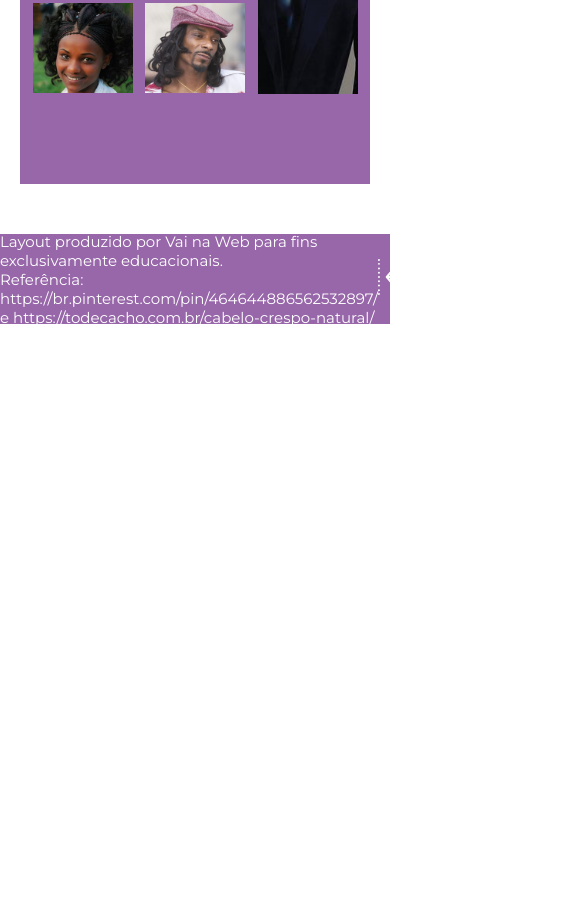
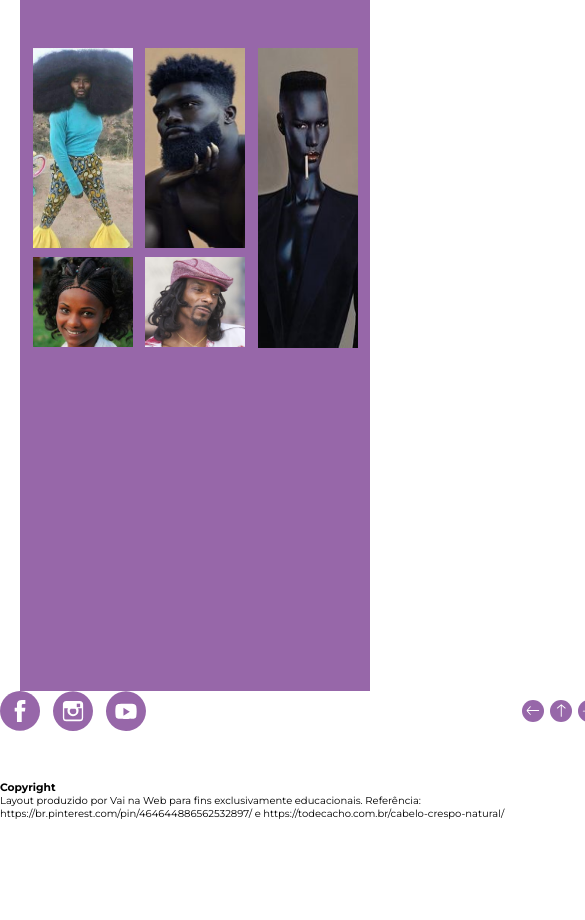
Before and after one commit to Luizgsmkw/Projeto-Crespos, a plain HTML site: page index.html in a window 390 px wide. Shown: the part 6319-7239 px from the top of the page, 585 px wide, since content can reach past the window. Before the commit the page ends 6646 px from the top, so only its background shows below. Drawn offline with nearby package versions, Linux system fonts and the light colour scheme.

Commit message:
fim do footer

```diff
--- a/index.html
+++ b/index.html
@@ -184,6 +184,16 @@
                 </div>
             </div>
         </section>
+        <section class="footer-responsivo">
+            <div class="redes-sociais-footer">
+                <img src="src/redes sociais.svg" alt="">
+                <img src="src/navegação (1).svg" alt="">
+            </div>
+            <div class="Copyright">
+                <h6>Copyright</h6>
+                <p>Layout produzido por Vai na Web para fins exclusivamente educacionais. Referência: https://br.pinterest.com/pin/464644886562532897/ e https://todecacho.com.br/cabelo-crespo-natural/</p>
+            </div>
+        </section>
     </footer>
 </body>
 
--- a/style.css
+++ b/style.css
@@ -18,6 +18,10 @@ a {
 }
 
 .colecao-fotos-responsivo {
+    display: none;
+}
+
+.footer-responsivo {
     display: none;
 }
 
@@ -721,9 +725,9 @@ a {
         display: flex;
         justify-content: space-around;
         width: 688.2586px;
+        height: 1300px;
         margin: auto;
         flex-wrap: wrap;
-        /* background-color: #9767A9; */
         margin-top: 600px;
     }
 
@@ -869,6 +873,41 @@ a {
     .sessao-foto-6-descricao,
     .sessao-foto-7-descricao {
         width: 97.00vw;
+    }
+
+    .footer {
+        display: none;
+    }
+
+    .footer-responsivo {
+        display: initial;
+       display: flex;
+       flex-direction: column;
+    }
+
+    .redes-sociais-footer {
+        display: flex;
+        justify-content: space-between;
+        padding-bottom: 50px;
+        margin: auto;
+        width: 600px;
+    }
+    .Copyright {
+        margin: auto;
+        display: flex;
+        flex-direction: column;
+        width: 600px;
+        margin-bottom: 100px;
+    }
+
+    .Copyright p {
+    text-align: left;
+    font-family: Montserrat;
+    font-size: 10px;
+    width: 600px;
+    letter-spacing: 0px;
+    color: black;
+    opacity: 1;
     }
 
 }
```
Also changed, not shown: src/navegação (1).svg (added), src/redes sociais.svg (added).
